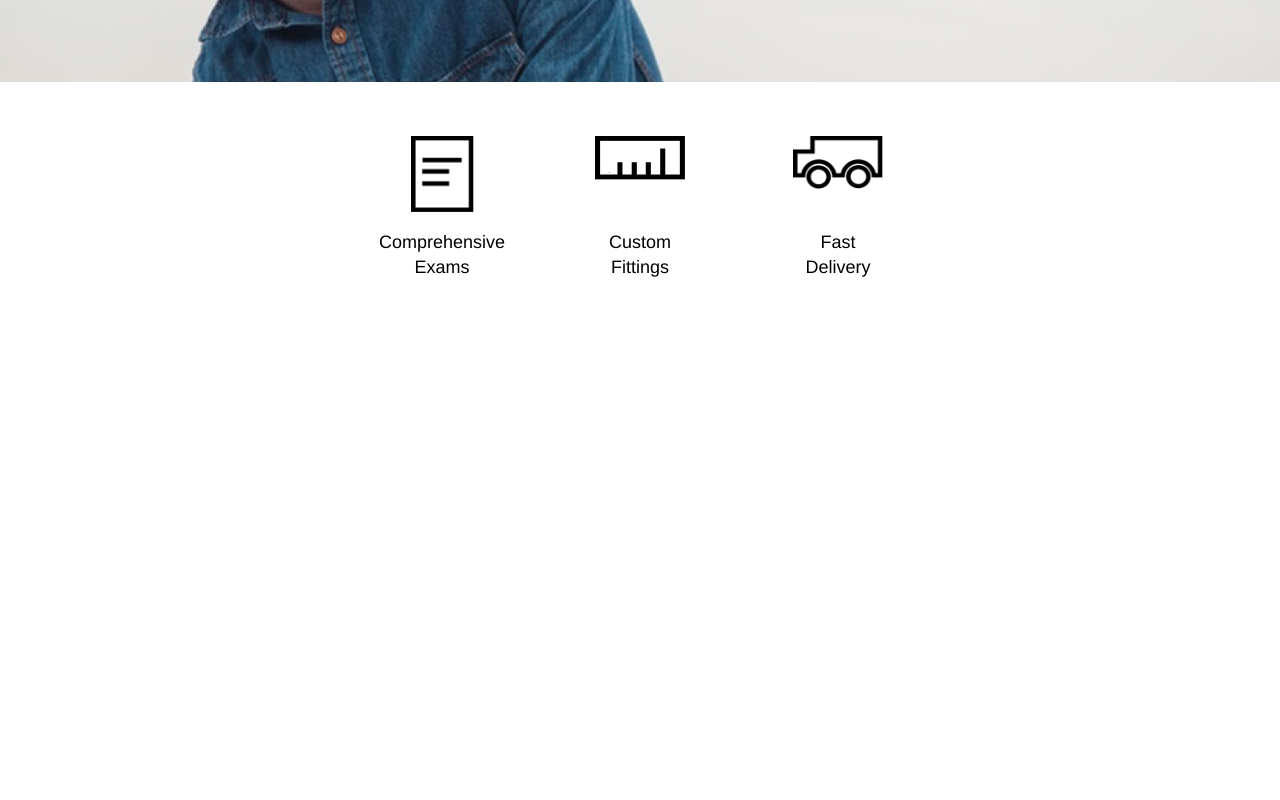
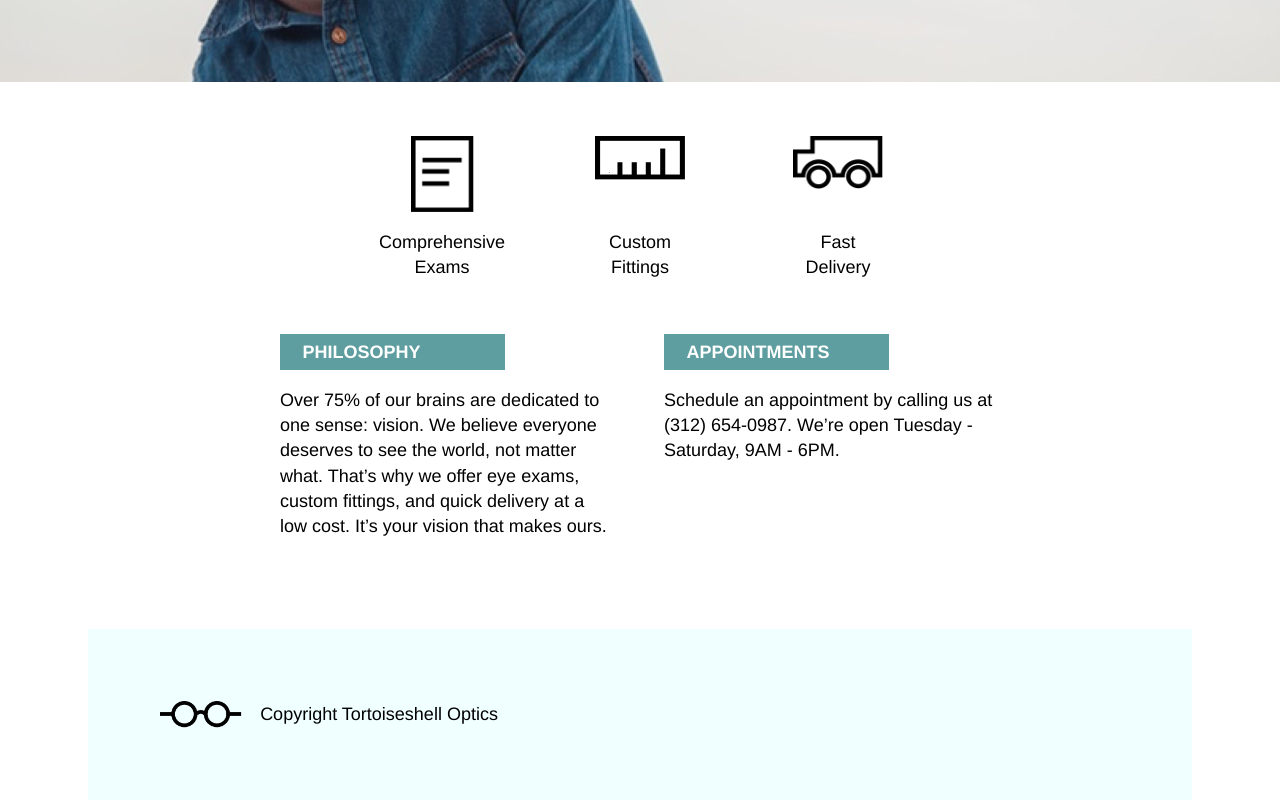
Before and after one commit to chirmer/tortoiseshell-optics, a plain HTML site: page index.html in a window 1280 px wide. Shown: the part 458-1258 px from the top of the page. Before the commit the page ends 800 px from the top, so only its background shows below. Drawn offline with Linux system fonts and the light colour scheme.

Commit message:
Finish desktop site, barring refactoring of CSS.

```diff
--- a/index.html
+++ b/index.html
@@ -24,7 +24,7 @@
               <a>Contact</a>
             </nav>
           </div>
-          <div id="img-text">
+          <div id="img-text" class="bold-upper">
             <span>Don't just look, see.</span>
           </div>
         </div>
@@ -59,5 +59,30 @@
       </div>
     </div>
 
+    <!-- Body - Text Areas -->
+    <div class="site-container flex justify-center">
+      <section id="philosophy" class="flex column">
+        <h1 class="white brand-bg bold-upper">Philosophy</h1>
+        <p>
+          Over 75% of our brains are dedicated to one sense: vision. We
+          believe everyone deserves to see the world, not matter what. That’s
+          why we offer eye exams, custom fittings, and quick delivery at a
+          low cost. It’s your vision that makes ours.
+        </p>
+      </section>
+      <section id="appointments" class="flex column">
+        <h1 class="white brand-bg bold-upper">Appointments</h1>
+        <p>
+          Schedule an appointment by calling us at (312) 654-0987. We’re open
+          Tuesday - Saturday, 9AM - 6PM.
+        </p>
+      </section>
+    </div>
+
+    <footer class="site-container flex align-center">
+      <img src="resources/img/logo-black.png" alt="Tortoiseshell Optics">
+      <p>Copyright Tortoiseshell Optics</p>
+    </footer>
+
   </body>
 </html>
--- a/resources/css/style.css
+++ b/resources/css/style.css
@@ -1,4 +1,4 @@
-html, figcaption {
+html, p, figcaption {
   font-size: 18px;
   line-height: 1.4rem;
   font-family: Helvetica, sans-serif;
@@ -20,6 +20,16 @@ header img {
 
 figcaption {
   text-align: center;
+}
+
+footer {
+  background-color: azure;
+  padding: 4rem;
+}
+
+footer img {
+  height: 1.5rem;
+  margin-right: 1rem;
 }
 
 .flex {
@@ -52,6 +62,15 @@ figcaption {
   color: white;
 }
 
+.brand-bg {
+  background-color: cadetblue;
+}
+
+.bold-upper {
+  font-weight: bold;
+  text-transform: uppercase;
+}
+
 #navbar {
   background-color: cadetblue;
   margin-top: 1rem;
@@ -76,8 +95,6 @@ figcaption {
 }
 
 #img-text span {
-  text-transform: uppercase;
-  font-weight: bold;
   font-size: 2rem;
 }
 
@@ -94,3 +111,19 @@ figcaption {
 #fig-fittings img, #fig-delivery img {
   width: 5rem;
 }
+
+#philosophy, #appointments {
+  max-width: 35%;
+  margin-bottom: 5rem;
+}
+
+#philosophy {
+  margin-right: 5%;
+}
+
+#philosophy h1, #appointments h1 {
+  padding: 0.5rem 1.25rem;
+  margin-bottom: 1rem;
+  margin-right: auto;
+  width: 10rem;
+}
```
